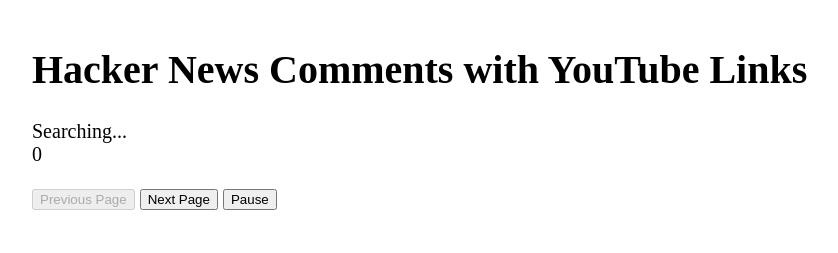
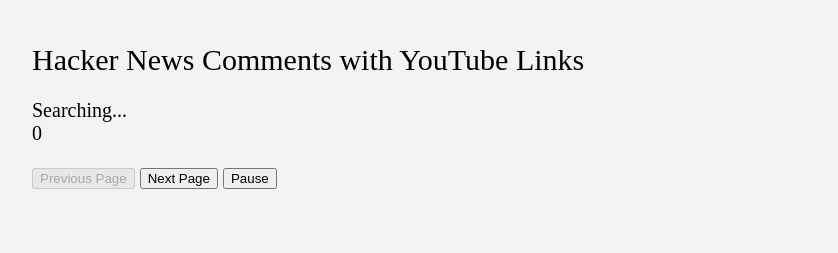
Before and after one commit to eraxeg/hn-top_youtube_links, a plain HTML site: page index.html in a window 1280 px wide. Shown: the whole page, without its empty margins (216-1054 px from the left). Drawn offline with Linux system fonts and the light colour scheme; no server answers.

Commit message:
Improve looks

```diff
--- a/script.js
+++ b/script.js
@@ -83,8 +83,8 @@ function displayComments(story, comments) {
     const youTubeLinks = extractYouTubeLinks(comment.text);
 
     commentElement.innerHTML = `
+			<hr>
       <p>${comment.text}</p>
-      <p>Upvotes: ${comment.score}</p>
       <p>Posted by: ${comment.by}</p>
       <p>Time: ${new Date(comment.time * 1000).toLocaleString()}</p>
     `;
--- a/style.css
+++ b/style.css
@@ -5,3 +5,17 @@ html{
   line-height: 1.15;
   font-size: 1.25em;
 }
+
+body {
+	background-color: #f3f3f3;
+}
+
+details[open] {
+	background-color: white;
+}
+
+h1 {
+	line-height: 1.3;
+	font-weight: normal;
+	font-size: 150%
+}
```
